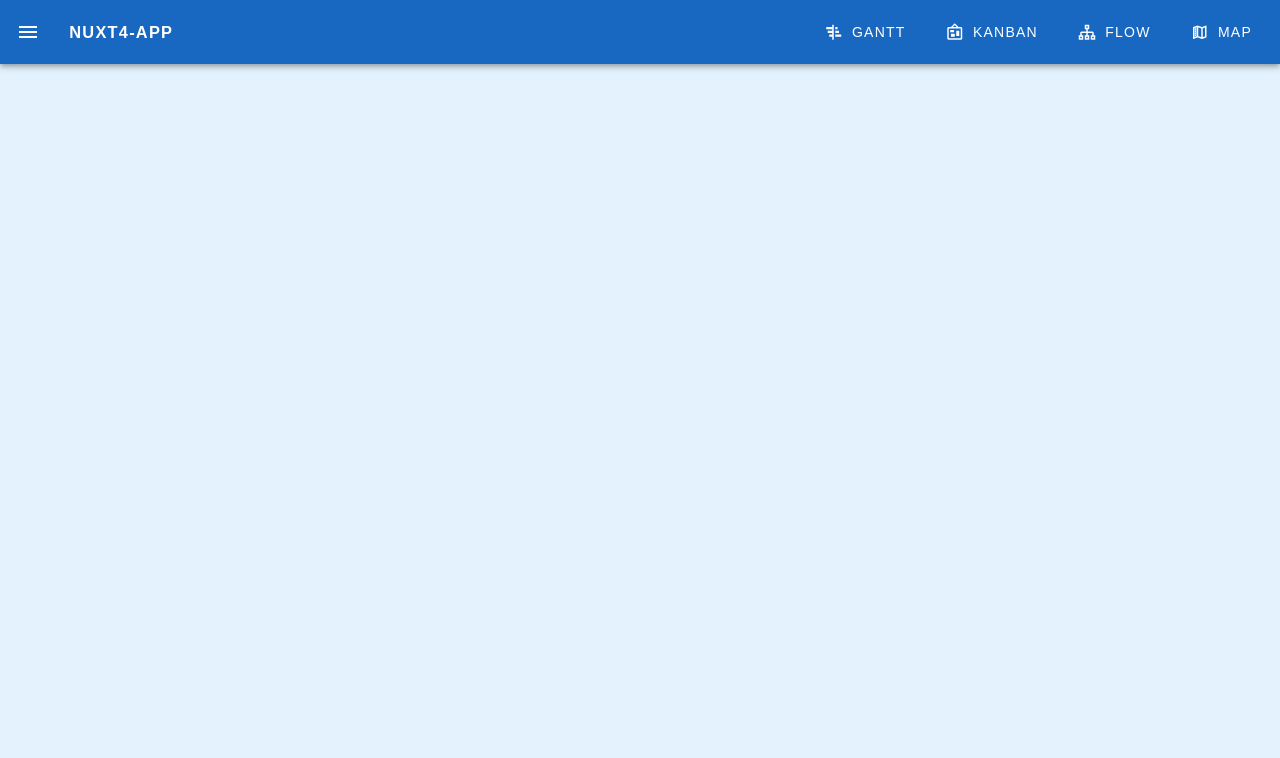
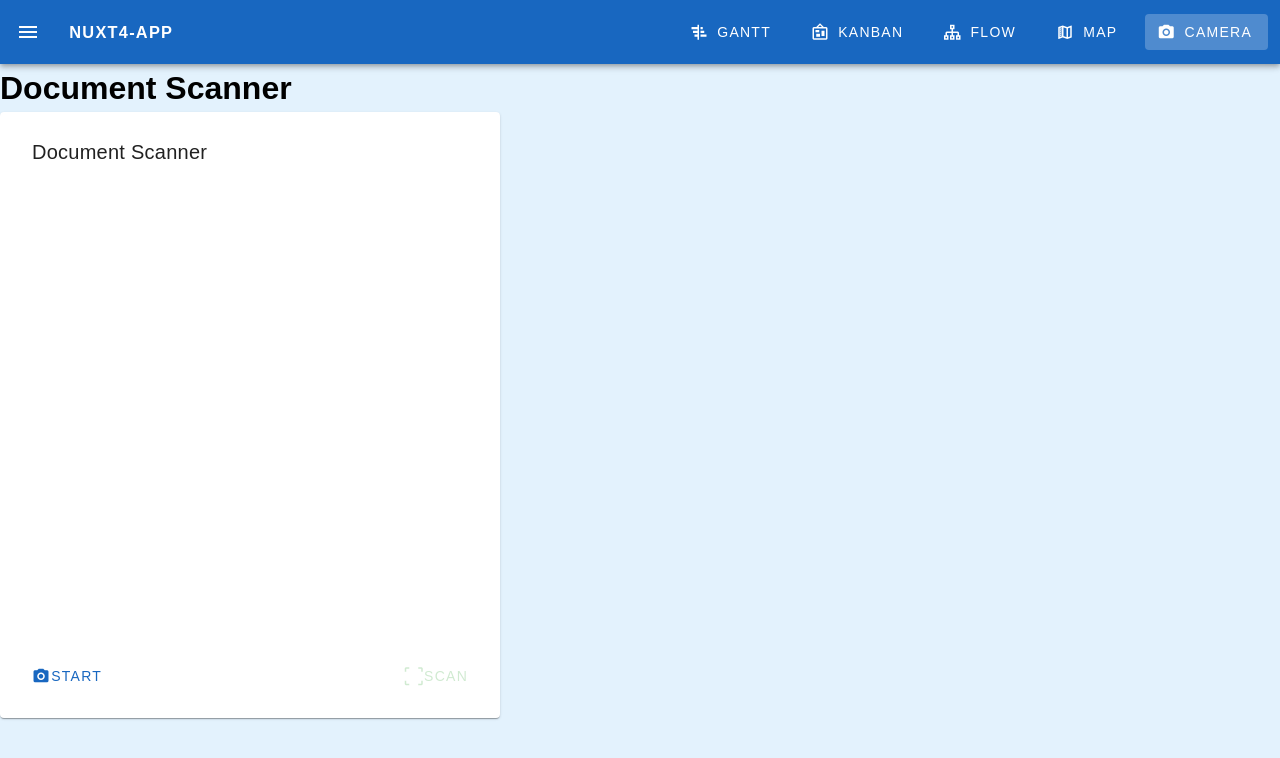
Before and after one commit to ayay459547/nuxt4-app, a Nuxt app: page /camera in a window 1280 px wide. Shown: the top 758 px of the page. Built offline with nearby package versions, Linux system fonts and the light colour scheme.

Commit message:
feat: open cv test

```diff
--- /dev/null
+++ b/app/components/Scanner.vue
@@ -0,0 +1,104 @@
+<template>
+  <v-card class="pa-4" max-width="500">
+    <v-card-title>Document Scanner</v-card-title>
+
+    <v-card-text>
+      <video ref="video" autoplay playsinline class="video" />
+
+      <canvas ref="canvas" class="d-none" />
+      <canvas ref="outputCanvas" class="output mt-4" />
+    </v-card-text>
+
+    <v-card-actions class="d-flex justify-space-between">
+      <v-btn color="primary" @click="toggleCamera">
+        <v-icon left>{{ stream ? 'mdi-camera-off' : 'mdi-camera' }}</v-icon>
+        {{ stream ? 'Stop' : 'Start' }}
+      </v-btn>
+
+      <v-btn color="success" :disabled="!stream" @click="capture">
+        <v-icon left>mdi-scan-helper</v-icon>
+        Scan
+      </v-btn>
+    </v-card-actions>
+  </v-card>
+</template>
+
+<script setup lang="ts">
+import { useOpenCV } from '~/composables/useOpenCV'
+import { detectDocumentContour, warpDocument } from '~/utils/cvHelpers'
+
+const video = ref<HTMLVideoElement | null>(null)
+const canvas = ref<HTMLCanvasElement | null>(null)
+const outputCanvas = ref<HTMLCanvasElement | null>(null)
+
+let stream: MediaStream | null = null
+let cv: any = null
+
+const startCamera = async () => {
+  stream = await navigator.mediaDevices.getUserMedia({
+    video: { facingMode: 'environment' }
+  })
+  if (video.value) video.value.srcObject = stream
+
+  if (!cv) cv = await useOpenCV()
+}
+
+const stopCamera = () => {
+  if (!stream) return
+  stream.getTracks().forEach(track => track.stop())
+  if (video.value) video.value.srcObject = null
+  stream = null
+}
+
+const toggleCamera = async () => {
+  if (stream) stopCamera()
+  else await startCamera()
+}
+
+// ⚡ 只在按下 Scan 才運算
+const capture = async () => {
+  if (!video.value || !canvas.value || !cv) return
+
+  const ctx = canvas.value.getContext('2d')!
+
+  // 縮小解析度處理，減少卡頓
+  const w = video.value.videoWidth / 2
+  const h = video.value.videoHeight / 2
+  canvas.value.width = w
+  canvas.value.height = h
+
+  ctx.drawImage(video.value, 0, 0, w, h)
+
+  const src = cv.imread(canvas.value)
+  const contour = detectDocumentContour(cv, src)
+
+  if (!contour) {
+    alert('找不到文件')
+    src.delete()
+    return
+  }
+
+  const points = contour.data32S
+  const warped = warpDocument(cv, src, points, 500, 700)
+  cv.imshow(outputCanvas.value, warped)
+
+  src.delete()
+  warped.delete()
+  contour.delete()
+}
+
+onUnmounted(() => {
+  stopCamera()
+})
+</script>
+
+<style scoped>
+.video {
+  width: 100%;
+  border-radius: 12px;
+}
+
+.output {
+  width: 100%;
+}
+</style>
--- /dev/null
+++ b/app/composables/useOpenCV.ts
@@ -0,0 +1,33 @@
+/**
+ * Open CV
+ */
+
+let cvPromise: Promise<any> | null = null
+
+export const useOpenCV = () => {
+  if (import.meta.server) return null
+
+  if (cvPromise) return cvPromise
+
+  cvPromise = new Promise((resolve) => {
+    const existing = (window as any).cv
+    if (existing) {
+      resolve(existing)
+      return
+    }
+
+    const script = document.createElement('script')
+    script.src = 'https://docs.opencv.org/4.x/opencv.js'
+    script.async = true
+
+    script.onload = () => {
+      ;(window as any).cv['onRuntimeInitialized'] = () => {
+        resolve((window as any).cv)
+      }
+    }
+
+    document.body.appendChild(script)
+  })
+
+  return cvPromise
+}
--- a/app/composables/useUtils.ts
+++ b/app/composables/useUtils.ts
@@ -9,23 +9,21 @@ export const useUtils = () => {
    * @param {*} value - 檢查的值
    * @returns {boolean} - 如果值為 null、undefined、空字串、空陣列、空物件、空 Set 或空 Map，則返回 true，否則返回 false
    */
-  const isEmpty = <T>(
-    value: T | null | undefined
-  ): value is null | undefined => {
+  const isEmpty = <T>(value: T | null | undefined): value is null | undefined => {
     if (value === null || value === undefined) return true
 
     const valueType = Object.prototype.toString.call(value)
 
     switch (valueType) {
-      case "[object Array]":
+      case '[object Array]':
         return (value as unknown[]).length === 0
-      case "[object String]":
+      case '[object String]':
         return (value as string).length === 0
-      case "[object Object]":
+      case '[object Object]':
         return Object.keys(value as object).length === 0
-      case "[object Set]":
+      case '[object Set]':
         return (value as unknown as Set<unknown>).size === 0
-      case "[object Map]":
+      case '[object Map]':
         return (value as unknown as Map<unknown, unknown>).size === 0
       default:
         return false
@@ -40,7 +38,9 @@ export const useUtils = () => {
    *          createGanttData - 重新產生任務資料的函數
    * @description 產生甘特圖任務資料
    */
-  const initGanttData = (count: number = 100): {
+  const initGanttData = (
+    count: number = 100
+  ): {
     ganttData: Ref<GanttTask[]>
     createGanttData: () => void
   } => {
@@ -52,7 +52,7 @@ export const useUtils = () => {
       'in-progress',
       'completed',
       'testing',
-      'on-hold',
+      'on-hold'
     ]
 
     // 隨機時間函數
@@ -86,7 +86,7 @@ export const useUtils = () => {
           status: statuses[Math.floor(Math.random() * statuses.length)] ?? 'not-started',
           start: taskStart,
           end: taskEnd,
-          progress: Math.floor(Math.random() * 101), // 0~100
+          progress: Math.floor(Math.random() * 101) // 0~100
         })
       })
     }
@@ -95,6 +95,5 @@ export const useUtils = () => {
     return { ganttData, createGanttData }
   }
 
-
   return { isEmpty, initGanttData }
 }
--- a/app/layouts/default.vue
+++ b/app/layouts/default.vue
@@ -43,6 +43,11 @@ const NAVS = [
       { title: 'Map-Canvas', to: '/map-canvas' },
       { title: 'Map-SVG', to: '/map-svg' },
     ]
+  },
+  {
+    title: 'Camera',
+    icon: 'mdi-camera',
+    to: '/camera'
   },
 ]
 
--- /dev/null
+++ b/app/pages/camera/index.vue
@@ -0,0 +1,18 @@
+<script setup lang="ts">
+import Scanner from '~/components/Scanner.vue';
+
+</script>
+
+<template>
+  <div>
+    <h1>Document Scanner</h1>
+
+    <ClientOnly>
+      <Scanner />
+    </ClientOnly>
+  </div>
+</template>
+
+<style lang="scss" scoped>
+
+</style>
--- /dev/null
+++ b/app/utils/cvHelpers.ts
@@ -0,0 +1,55 @@
+export const detectDocumentContour = (cv: any, src: any) => {
+  const gray = new cv.Mat()
+  const edges = new cv.Mat()
+  const contours = new cv.MatVector()
+  const hierarchy = new cv.Mat()
+
+  // 灰階 + 模糊
+  cv.cvtColor(src, gray, cv.COLOR_RGBA2GRAY)
+  cv.GaussianBlur(gray, gray, new cv.Size(5, 5), 0)
+  cv.Canny(gray, edges, 75, 200)
+
+  cv.findContours(edges, contours, hierarchy, cv.RETR_LIST, cv.CHAIN_APPROX_SIMPLE)
+
+  let maxArea = 0
+  let bestContour: any = null
+
+  for (let i = 0; i < contours.size(); i++) {
+    const cnt = contours.get(i)
+    const area = cv.contourArea(cnt)
+
+    if (area > maxArea) {
+      const peri = cv.arcLength(cnt, true)
+      const approx = new cv.Mat()
+      cv.approxPolyDP(cnt, approx, 0.02 * peri, true)
+
+      if (approx.rows === 4) {
+        maxArea = area
+        bestContour = approx
+      }
+    }
+  }
+
+  gray.delete()
+  edges.delete()
+  contours.delete()
+  hierarchy.delete()
+
+  return bestContour
+}
+
+export const warpDocument = (cv: any, src: any, points: number[], width = 500, height = 700) => {
+  const dst = new cv.Mat()
+
+  const srcTri = cv.matFromArray(4, 1, cv.CV_32FC2, points)
+  const dstTri = cv.matFromArray(4, 1, cv.CV_32FC2, [0, 0, width, 0, width, height, 0, height])
+
+  const M = cv.getPerspectiveTransform(srcTri, dstTri)
+  cv.warpPerspective(src, dst, M, new cv.Size(width, height))
+
+  srcTri.delete()
+  dstTri.delete()
+  M.delete()
+
+  return dst
+}
--- a/eslint.config.mjs
+++ b/eslint.config.mjs
@@ -6,6 +6,10 @@ export default withNuxt({
   rules: {
     // 關閉 multi-word component name 警告
     'vue/multi-word-component-names': 'off',
+    // 允許 any
+    '@typescript-eslint/no-explicit-any': 'off',
+    // 單引號
+    'quotes': ['error', 'single'],
   }
   // 如果需要，也可以覆蓋 parserOptions、env、plugins 等
 })
```
Also changed, not shown: app/plugins/vuetify.ts (+11 -7 lines), 1 other file (tests, documents, lock files or other folders).
